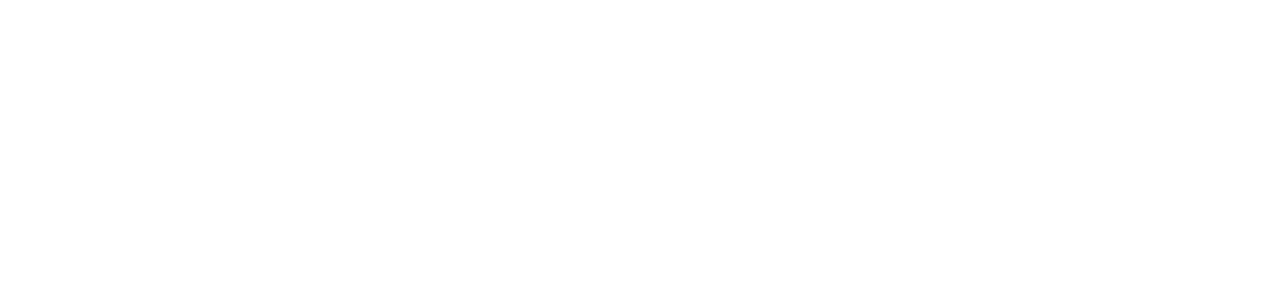
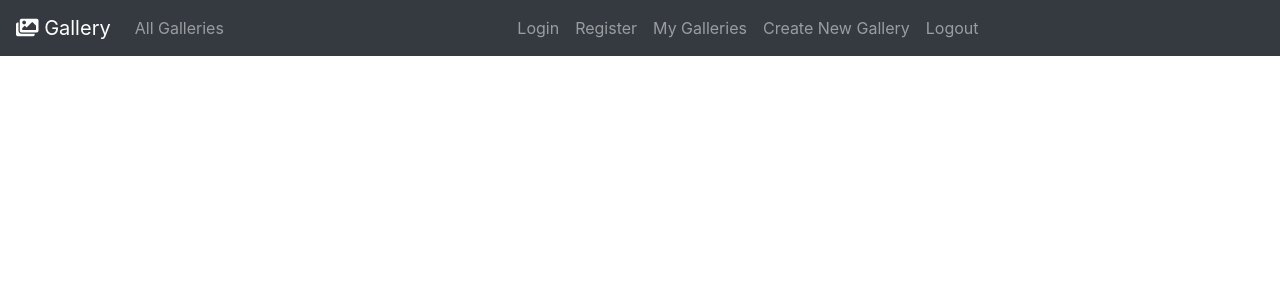
Before and after one commit to eennaa/gallery, a Vue app: page / in a window 1280 px wide. Shown: the top 300 px of the page. Built offline with nearby package versions, Linux system fonts and the light colour scheme.

Commit message:
Navbar (first version)

```diff
--- a/public/index.html
+++ b/public/index.html
@@ -10,6 +10,12 @@
           href="https://stackpath.bootstrapcdn.com/bootstrap/4.1.3/css/bootstrap.min.css"
           integrity="sha384-MCw98/SFnGE8fJT3GXwEOngsV7Zt27NXFoaoApmYm81iuXoPkFOJwJ8ERdknLPMO"
           crossorigin="anonymous">
+    <link rel="stylesheet"
+          href="https://use.fontawesome.com/releases/v5.3.1/css/all.css"
+          integrity="sha384-mzrmE5qonljUremFsqc01SB46JvROS7bZs3IO2EmfFsd15uHvIt+Y8vEf7N7fWAU"
+          crossorigin="anonymous">
+
+
   </head>
   <body>
     <noscript>
--- a/src/App.vue
+++ b/src/App.vue
@@ -1,16 +1,16 @@
 <template>
   <div id="app">
-
+    <layout/>
   </div>
 </template>
 
 <script>
-
+import Layout from './components/Layout.vue'
 
 export default {
   name: 'app',
   components: {
-
+    Layout
   }
 }
 </script>
--- /dev/null
+++ b/src/components/Layout.vue
@@ -0,0 +1,56 @@
+////TREBA URADITI:
+// logicnije pozicionirati linkove
+//u v-show proslediti da li je korisnik ulogovan ili ne
+//search form prebaciti u home page
+//srediti href za logout
+
+<template>
+  <nav class="navbar navbar-expand-md navbar-dark fixed-top bg-dark">
+    <a class="navbar-brand" href="#">
+      <i class="fas fa-images"/> Gallery
+    </a>
+    <button class="navbar-toggler" type="button" data-toggle="collapse" data-target="#navbarCollapse" aria-controls="navbarCollapse" aria-expanded="false" aria-label="Toggle navigation">
+      <span class="navbar-toggler-icon"></span>
+    </button>
+    <div class="collapse navbar-collapse" id="navbarCollapse">
+      <ul class="navbar-nav mr-auto">
+        <li class="nav-item">
+          <a class="nav-link" href="/">All Galleries</a>
+        </li>
+      </ul>
+      <ul class="navbar-nav mr" v-show=true>
+        <li class="nav-item">
+          <a class="nav-link" href="/login">Login</a>
+        </li>
+        <li class="nav-item">
+          <a class="nav-link" href="/register">Register</a>
+        </li>
+      </ul>
+      <ul class="navbar-nav mr-auto" v-show=true>
+        <li class="nav-item">
+          <a class="nav-link" href="/my-galleries">My Galleries</a>
+        </li>
+        <li class="nav-item">
+          <a class="nav-link" href="/create">Create New Gallery</a>
+        </li>
+        <li class="nav-item">
+          <a class="nav-link" href="#">Logout</a>
+        </li>
+      </ul>
+      <!-- <form class="form-inline mt-2 mt-md-0">
+        <input class="form-control mr-sm-2" type="text" placeholder="Search" aria-label="Search">
+        <button class="btn btn-outline-warning my-2 my-sm-0" type="submit">Search</button>
+      </form> -->
+    </div>
+  </nav>
+</template>
+
+<script>
+export default {
+
+}
+</script>
+
+<style>
+
+</style>
```
